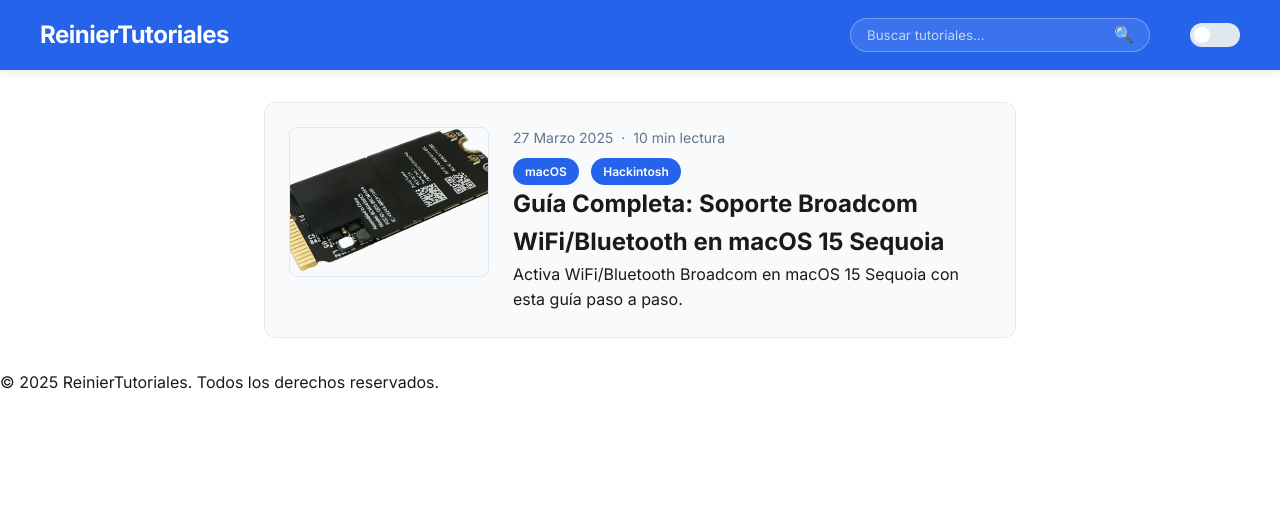
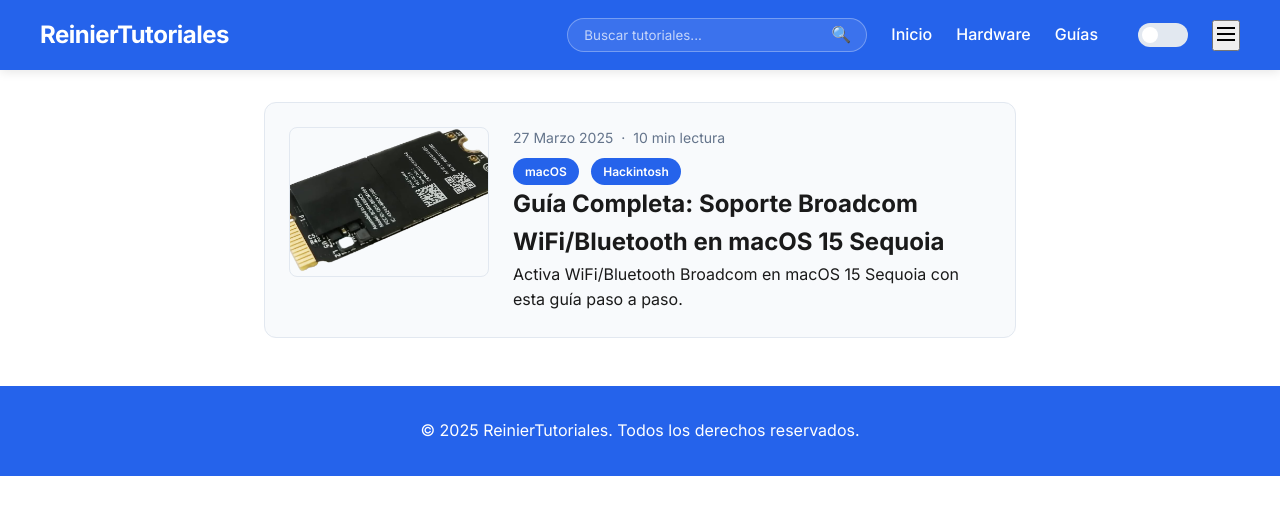
Before and after one commit to ReinierTutoriales/webReinierTutoriales, a Jekyll site: the page index.html, which Jekyll copies as it is, in a window 1280 px wide. Shown: the top 515 px of the page. Built offline with Jekyll 4.4.1, drawn with Linux system fonts in a browser that asks for light colours.

Commit message:
Update index.html

```diff
--- a/index.html
+++ b/index.html
@@ -107,6 +107,36 @@
             transform: translateY(-50%);
             color: white;
             pointer-events: none;
+        }
+
+        /* Menú de navegación */
+        nav ul {
+            display: flex;
+            list-style: none;
+            gap: 1.5rem;
+        }
+
+        nav ul li a {
+            color: white;
+            text-decoration: none;
+            font-weight: 500;
+            padding: 0.5rem 0;
+            position: relative;
+        }
+
+        nav ul li a::after {
+            content: '';
+            position: absolute;
+            bottom: 0;
+            left: 0;
+            width: 0;
+            height: 2px;
+            background: white;
+            transition: width 0.3s;
+        }
+
+        nav ul li a:hover::after {
+            width: 100%;
         }
 
         /* Selector de tema */
@@ -180,12 +211,24 @@
             box-shadow: 0 4px 6px rgba(0, 0, 0, 0.1);
         }
 
-        .article-image {
-            width: 200px;
+        .article-image-container {
+            flex: 0 0 200px;
             height: 150px;
-            object-fit: cover;
+            position: relative;
+            overflow: hidden;
             border-radius: 8px;
             border: 1px solid var(--border);
+        }
+
+        .article-image {
+            width: 100%;
+            height: 100%;
+            object-fit: cover;
+            transition: transform 0.3s;
+        }
+
+        .article-preview:hover .article-image {
+            transform: scale(1.05);
         }
 
         .article-text {
@@ -253,6 +296,15 @@
             border: 1px solid var(--border);
         }
 
+        /* Footer */
+        footer {
+            background-color: var(--primary);
+            color: white;
+            text-align: center;
+            padding: 2rem;
+            margin-top: 3rem;
+        }
+
         /* Responsive */
         @media (max-width: 768px) {
             .nav-container {
@@ -270,10 +322,26 @@
                 flex-direction: column;
             }
 
-            .article-image {
+            .article-image-container {
+                flex: 0 0 auto;
                 width: 100%;
-                height: auto;
-                max-height: 200px;
+                height: 200px;
+            }
+
+            nav ul {
+                display: none;
+                width: 100%;
+                flex-direction: column;
+                gap: 0;
+            }
+
+            nav ul.show {
+                display: flex;
+            }
+
+            nav ul li {
+                padding: 0.75rem 0;
+                border-bottom: 1px solid rgba(255, 255, 255, 0.1);
             }
         }
     </style>
@@ -283,17 +351,33 @@
         <div class="nav-container">
             <div class="logo">ReinierTutoriales</div>
 
-            <!-- Barra de búsqueda mejorada -->
+            <!-- Barra de búsqueda -->
             <div class="search-container">
                 <input type="text" class="search-input" placeholder="Buscar tutoriales..." id="searchInput">
                 <span class="search-icon">🔍</span>
             </div>
+
+            <!-- Menú de navegación -->
+            <nav>
+                <ul id="mainMenu">
+                    <li><a href="#" class="nav-link" data-section="home">Inicio</a></li>
+                    <li><a href="#" class="nav-link" data-section="hardware">Hardware</a></li>
+                    <li><a href="#" class="nav-link" data-section="guides">Guías</a></li>
+                </ul>
+            </nav>
 
             <!-- Selector de tema -->
             <label class="theme-switch">
                 <input type="checkbox" id="themeToggle">
                 <span class="slider"></span>
             </label>
+
+            <!-- Menú móvil -->
+            <button class="menu-toggle" id="menuToggle" aria-label="Menú">
+                <svg width="24" height="24" viewBox="0 0 24 24" fill="none" stroke="currentColor" stroke-width="2">
+                    <path d="M3 12h18M3 6h18M3 18h18"></path>
+                </svg>
+            </button>
         </div>
     </header>
 
@@ -301,10 +385,13 @@
         <!-- Vista de lista de artículos -->
         <div id="article-list" class="article-list">
             <article class="article-preview"
-                     data-markdown-path="https://raw.githubusercontent.com/ReinierTutoriales/webReinierTutoriales/main/_posts/2025-03-27-wifi-bluetooth-broadcom-macos-sequoia.md">
-                <img src="https://raw.githubusercontent.com/ReinierTutoriales/webReinierTutoriales/main/assets/img/Broadcom-BCM94360.png"
-                     alt="Chip Broadcom BCM94360"
-                     class="article-image">
+                     data-markdown-path="https://raw.githubusercontent.com/ReinierTutoriales/webReinierTutoriales/main/_posts/2025-03-27-wifi-bluetooth-broadcom-macos-sequoia.md"
+                     data-category="guides">
+                <div class="article-image-container">
+                    <img src="https://raw.githubusercontent.com/ReinierTutoriales/webReinierTutoriales/main/assets/img/Broadcom-BCM94360.png"
+                         alt="Chip Broadcom BCM94360"
+                         class="article-image">
+                </div>
                 <div class="article-text">
                     <div class="meta">
                         <span>27 Marzo 2025</span>
```
Also changed, not shown: other parts of index.html (+36 -5 lines).
